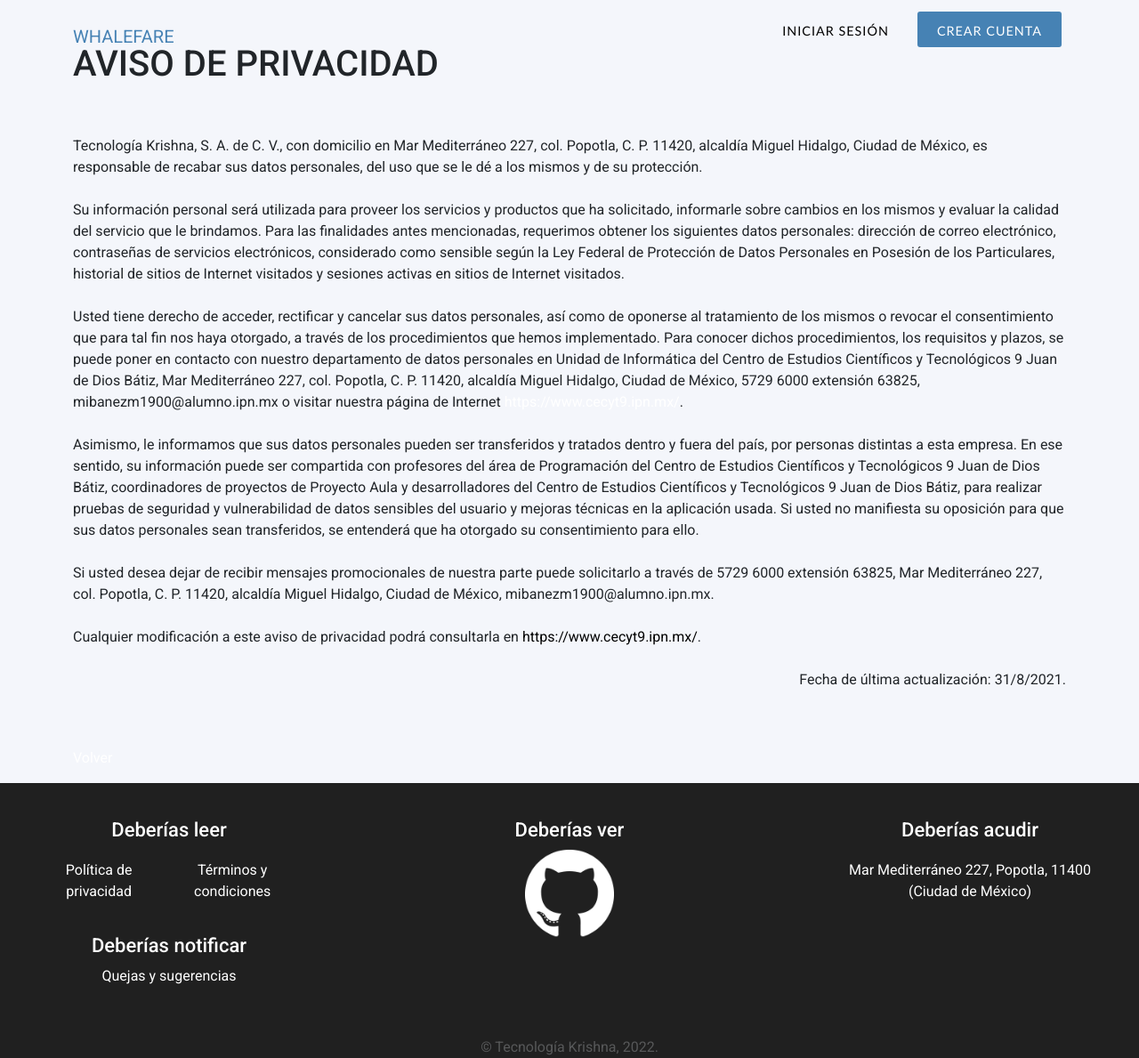
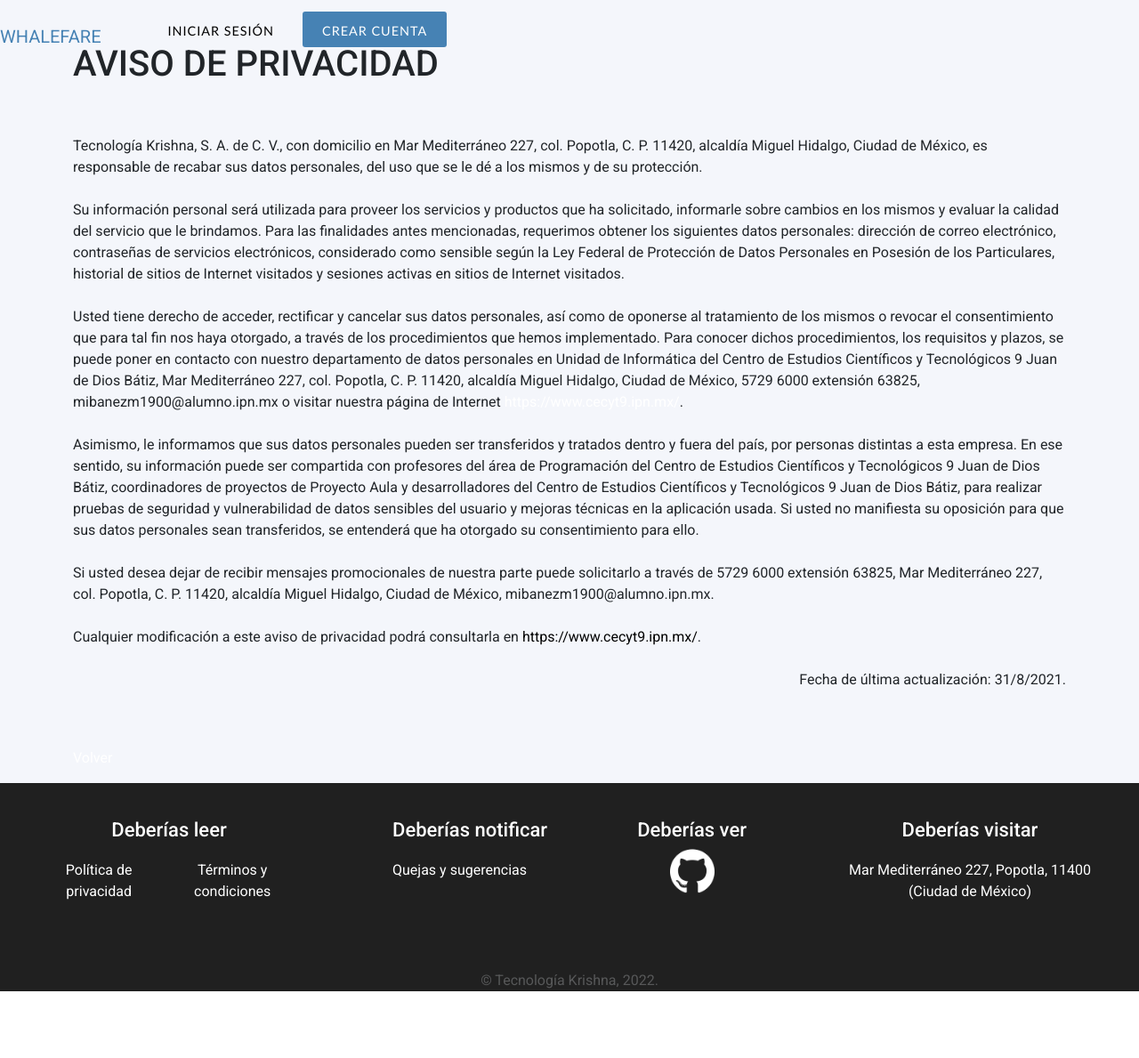
Before and after one commit to Carapiaowo/WhalefareClient, a React (Create React App) app: page /politicas in a window 1280 px wide. Shown: the whole page at 89% size. After the commit the page ends 1114 px from the top, so only its background shows below. Built offline with nearby package versions, Linux system fonts and the light colour scheme; no server answers.

Commit message:
Ajustes página principal

```diff
--- a/src/components/Feature.jsx
+++ b/src/components/Feature.jsx
@@ -23,13 +23,14 @@ function Feature() {
         <div id='features'>
             <h2>Extensión en tu navegador favorito</h2>
             <div className='a-container'>
-            <Image className='navegadores' src={edge} style={{width: 250, height: 250}} alt='...' />
-            <Image className='navegadores' src={opera} style={{width: 250, height: 250}} alt='...' />
-            <Image className='navegadores' src={chromium} style={{width: 250, height: 250}} alt='...' />
-            <Image className='navegadores' src={brave} style={{width: 250, height: 250}} alt='...' />
+            <Image className='navegadores' src={chromium}  alt='...' />
+            <Image className='navegadores' src={opera}  alt='...' />
+            <Image className='navegadores' src={edge}  alt='...' />
+            <Image className='navegadores' src={brave}  alt='...' />
             </div>
         </div>
-        <div id="features2"><h2>Qué es Whalefare</h2><p>Lo que hacemos y por qué lo hacemos</p><div class="parrafoini"><p>En la actualidad, la vida de la población converge con los servicios digitales existentes en un amplio número de rubros: desde la escritura de un dato hasta la realización de operaciones financieras. Sin embargo, conforme estos elementos aumentan, el cuidado y la atención prestados disminuyen.</p><p>Whalefare es un gestor de datos que permite guardar y administrar notas, tarjetas de crédito y contraseñas, así como generar estas últimas, con la finalidad de proveer un ambiente amigable, con facilidad de uso y rutas cifradas.</p></div></div>
+        <div id="features2"><h2>Qué es Whalefare</h2><p>Lo que hacemos y por qué lo hacemos</p><div class="parrafoini"><p>En la actualidad, la vida de la población converge con los servicios digitales existentes en un amplio número de rubros: desde la escritura de un dato hasta la realización de operaciones financieras. Sin embargo, conforme estos elementos aumentan, el cuidado y la atención prestados disminuyen.</p>
+        <p>Whalefare es un gestor de datos que permite guardar y administrar notas, tarjetas de crédito y contraseñas, así como generar estas últimas, utilizando protocolos de seguridad para encriptar la información en una base de datos.</p></div></div>
         <div id='features3'>
 
             <h2>Whalefare prioriza tu seguridad</h2>
--- a/src/components/Footer.js
+++ b/src/components/Footer.js
@@ -16,28 +16,34 @@ function Footer() {
                                 <p>Términos y condiciones</p>
                             </NavLink>
                         </div>
-                        <h1 class="h1footer">Deberías notificar</h1>
-                     <div ><a class="rownot" aria-label="Deberías notificar quejas y sugerencias." href="https://forms.gle/EVkKuce3fE9NEhYh8"><p>Quejas y sugerencias</p></a></div>
+
                     </div>
+                    <div className="colum1">
+                        <h1>Deberías notificar</h1>
+                        <div class="row2"><a aria-label="Deberías notificar quejas y sugerencias." href="https://forms.gle/EVkKuce3fE9NEhYh8"><p>Quejas y sugerencias</p></a></div>
 
+                    </div>
                     <div className="colum2">
                         <h1>Deberías ver</h1>
                         <div className="row2_ft">
                             <a href={"https://github.com/Marmolejo1489/Whalefare_"} target="_blank" rel="noreferrer"
                                 aria-label="Deberías ver el repositorio para entender el proyecto.">
-                                <img className='github' src="assets/img/GitHub-Mark-Light-120px-plus.png" alt="Logo de GitHub." />
+                                <img style={{width:50, height:50}} className='github' src="assets/img/GitHub-Mark-Light-120px-plus.png" alt="Logo de GitHub." />
                             </a>
 
                         </div>
                     </div>
 
                     <div className="colum3">
-                        <h1>Deberías acudir</h1>
+                        <h1>Deberías visitar</h1>
                         <div className="row2">
                             <p>Mar Mediterráneo 227, Popotla, 11400 (Ciudad de México)</p>
                         </div>
                     </div>
                 </div>
+
+
+
             </div>
 
             <div class="copyright"> © Tecnología Krishna, 2022.</div>
--- a/src/components/Navbarr.jsx
+++ b/src/components/Navbarr.jsx
@@ -45,33 +45,26 @@ function Navbarr() {
 
         <nav bg="light" expand="lg" className={nav ? 'nav active' : 'nav'}>
             <Navbar>
-
-                <Container>
-                <Navbar.Brand href="/" style={{ textDecoration: 'none', color: '	#4682B4' }}>WHALEFARE</Navbar.Brand>
+                <Navbar.Brand className='whalefare' href="/" style={{ textDecoration: 'none', color: '	#4682B4' }}>WHALEFARE</Navbar.Brand>
+                <div className='brand'>
                     <input type='checkbox' className='menu-btn' id='menu-btn' />
                     <label className='menu-icon' htmlFor='menu-btn'>
                         <span className='nav-icon'></span>
                     </label>
                     {isLogged.isAuth !== true ?
                          <ul className="menu">
-                        <li><NavLink style={{ textDecoration: 'none', color: 'black' }} to="/login">Iniciar Sesión</NavLink></li>
-                        <li className='active'> <NavLink style={{ textDecoration: 'none', color: 'white' }} to="/signup">Crear cuenta</NavLink></li>
-
-
+                        <li className='iniini'><NavLink style={{ textDecoration: 'none', color: 'black' }} to="/login">Iniciar Sesión</NavLink></li>
+                        <li className='active iniini'> <NavLink style={{ textDecoration: 'none', color: 'white' }} to="/signup">Crear cuenta</NavLink></li>
                      </ul>
-
                         :
                       <ul className='menu'>
                         <NavItem><NavLink to="/home"><img className='logoo' alt="Imagen de algo" src={iconLista}></img></NavLink></NavItem>
                          <NavItem><NavLink to="/homep"><img className='logoo' alt="imagen de algo" src={iconNyT}></img></NavLink></NavItem>
                          <NavItem><NavLink to="/profile"><img className='logoo' alt="Otra imagen de algo" src={iconUsuario}></img></NavLink></NavItem>
                          <NavItem><NavLink to="/home"><img className='logoo' alt="Tercera imagen de algo" src={iconLogout} onClick={() => { setModalLogout() }}></img></NavLink></NavItem>
-
                     </ul>
-
                     }
-                </Container>
-
+                    </div>
             </Navbar>
             <Modal isOpen={modalLogout}>
                 <ModalBody>
--- a/src/components/Sidebar.jsx
+++ b/src/components/Sidebar.jsx
@@ -107,6 +107,7 @@ const Item = styled(NavLink)`
   padding-left: 1rem;
   &:hover {
     border-right: 4px solid var(--white);
+    color: #ffffff;
     img {
       filter: invert(100%) sepia(0%) saturate(0%) hue-rotate(93deg)
         brightness(103%) contrast(103%);
@@ -125,6 +126,10 @@ const Text = styled.span`
   overflow: hidden;
   margin-left: ${(props) => (props.clicked ? "1.5rem" : "0")};
   transition: all 0.3s ease;
+  color: #e5e5e5;
+  &:hover{
+    color: #ffffff;
+  }
 `;
 
 const Profile = styled.div`
```
